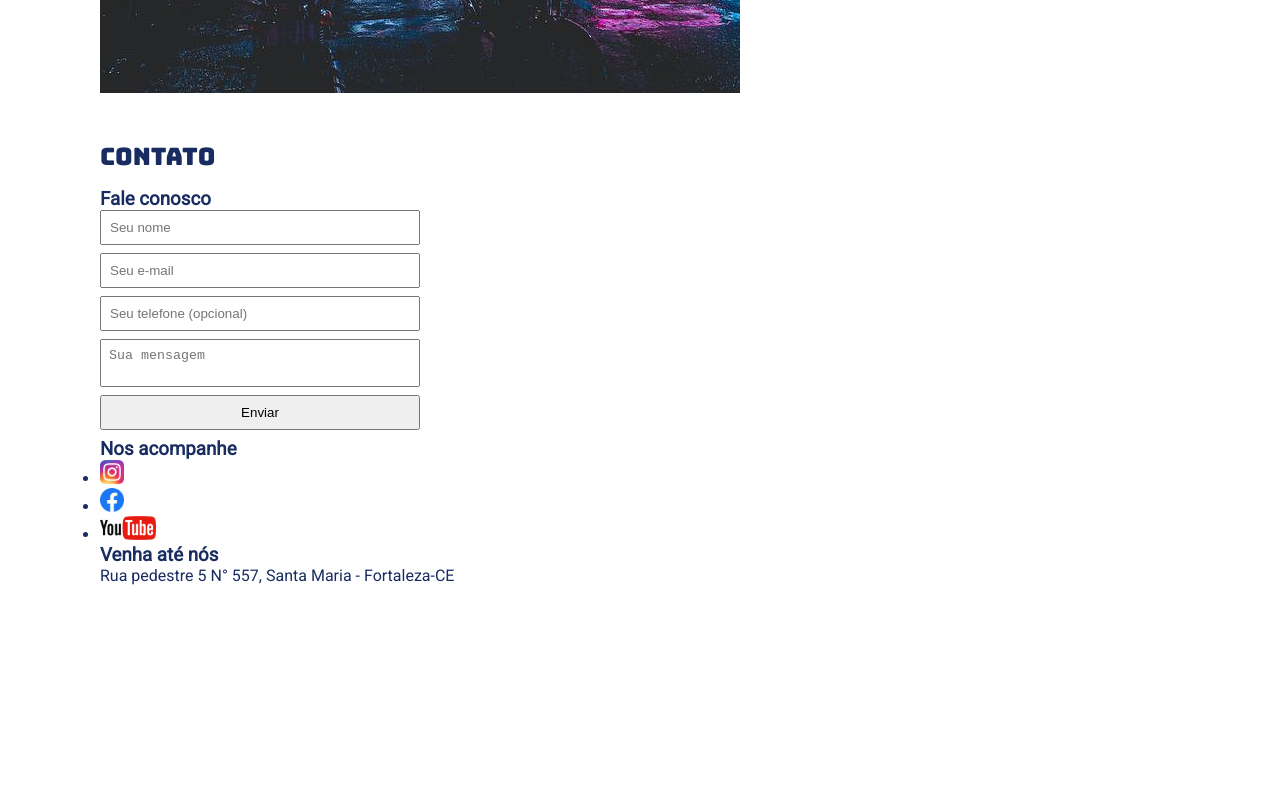
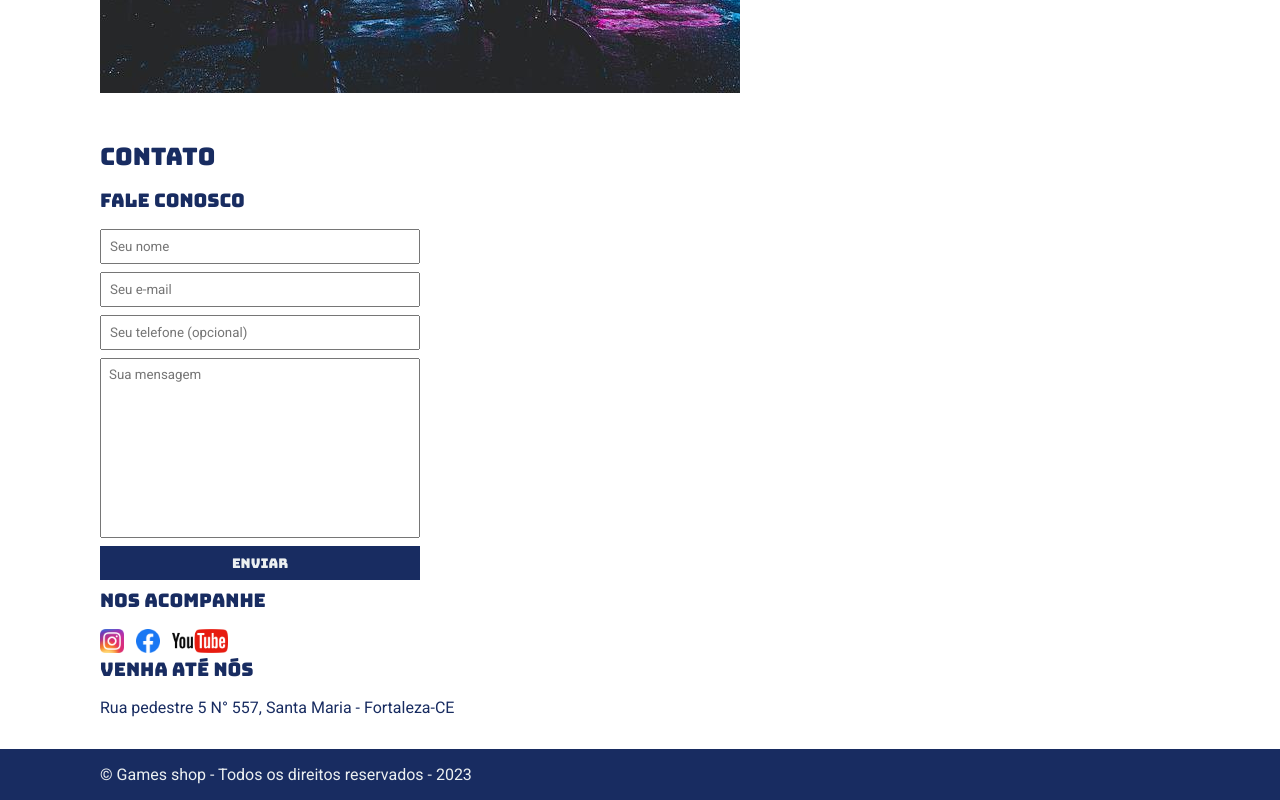
Before and after one commit to elipro66/PROJETO-LOGA-GAMER, a plain HTML site: page index.html in a window 1280 px wide. Shown: the part 486-1286 px from the top of the page. Before the commit the page ends 1103 px from the top, so only its background shows below. Drawn offline with Linux system fonts and the light colour scheme.

Commit message:
Aula completa

```diff
--- a/index.html
+++ b/index.html
@@ -20,16 +20,16 @@
             <nav>
                 <ul>
                     <li>
-                        <a href="#">Sobre a loja</a>
+                        <a href="#about">Sobre a loja</a>
                     </li>
                     <li>
-                        <a href="#">Contato</a>
+                        <a href="#contact">Contato</a>
                     </li>
                 </ul>
             </nav>
         </div>
     </header>
-    <section>
+    <section id="about">
         <div class="container">
             <img class="store-front" src="./images/loja.jpg" alt="fachada da loja gamer shop">
             <div>
@@ -60,10 +60,10 @@
                 <div>
                     <h3>Fale conosco</h3>
                     <form action="">
-                        <input type="text" placeholder="Seu nome" />
-                        <input type="email" placeholder="Seu e-mail" />
+                        <input type="text" placeholder="Seu nome" required />
+                        <input type="email" placeholder="Seu e-mail" required />
                         <input type="tel" placeholder="Seu telefone (opcional)" />
-                        <textarea placeholder="Sua mensagem"></textarea>
+                        <textarea placeholder="Sua mensagem" required></textarea>
                         <button type="submit">Enviar</button>
                     </form>
                 </div>
@@ -97,6 +97,13 @@
             </div>
         </div>
     </section>
+    <footer>
+        <div class="container">
+            <p>
+                &copy; Games shop - Todos os direitos reservados - 2023
+            </p>
+        </div>
+    </footer>
 </body>
 
 </html>
--- a/main.css
+++ b/main.css
@@ -5,12 +5,15 @@
 }
 
 header,
-section h2 {
+section h2,
+section h3,
+form button {
     font-family: 'Bungee', sans-serif;
+    font-weight: normal;
 }
 
 
-body {
+body, input, textarea {
     font-family: 'Roboto', sans-serif;
 }
 
@@ -19,11 +22,6 @@ header {
     padding: 16px 0;
     background-color: #182c61;
     color: #ecf0f1;
-}
-
-header h1,
-section h2 {
-    font-weight: normal;
 }
 
 header nav li {
@@ -90,6 +88,15 @@ section p {
     height: 24px;
 }
 
+.social-links li {
+display: inline;
+margin-right: 8px;
+}
+
+.social-links li a {
+    text-decoration: none;
+}
+
 #contact .container {
     display: block;
 }
@@ -110,4 +117,29 @@ form button {
 
 form textarea {
     resize: none;
+    height: 180px;
 }
+
+section h3 {
+    margin-bottom: 16px;
+}
+ form button {
+    background-color: #182c61;
+    color: #ecf0f1;
+    border: none;
+    cursor: pointer;
+ }
+
+ form button:hover {
+background-color: #314e9e ;
+ }
+
+ input:focus, textarea:focus {
+outline-color: #182c61;
+ }
+
+ footer {
+    background-color: #182c61;
+    color: #ecf0f1;
+    padding: 16px 0;
+ }
```
